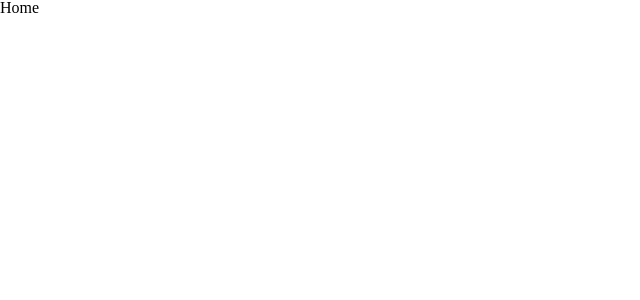
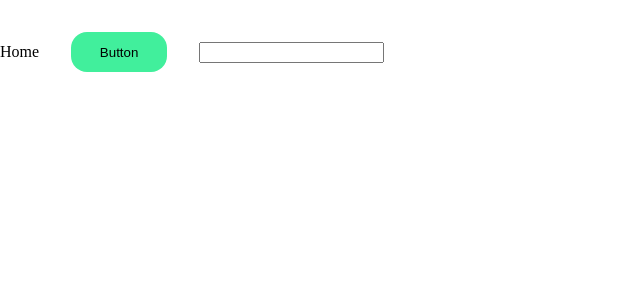
Before and after one commit to eduard10110/freelance-front-project, a React (Create React App) app: page / in a window 1280 px wide. Shown: the top 300 px of the page, without its empty margins (0-640 px from the left). Built offline with nearby package versions, Linux system fonts and the light colour scheme.

Commit message:
change variables and add new buttons

```diff
--- a/package.json
+++ b/package.json
@@ -12,6 +12,7 @@
     "react-redux": "^8.0.2",
     "react-router-dom": "^6.3.0",
     "react-scripts": "5.0.1",
+    "reactstrap": "^9.0.3",
     "redux": "^4.2.0",
     "redux-devtools-extension": "^2.13.9",
     "web-vitals": "^2.1.4"
--- a/src/assets/scss/buttons.scss
+++ b/src/assets/scss/buttons.scss
@@ -1,52 +1,22 @@
 .btn {
-  min-width: 4rem;
-  min-height: 2rem;
-  border: 1px solid $black;
+  min-width: 6rem;
+  min-height: 2.5rem;
+  border: 0px;
+  border-radius: 16px;
   color: $black;
   cursor: pointer;
+
+  margin: 2rem;
 }
 
-.btn-blue-default {
-  background-color: $light-blue;
+.btn-green {
+  background-color: $green;
+  font-weight: 100;
 }
 
-.btn-blue-pressed:focus {
-  background-color: $dark-blue;
+.btn-green:hover {
+  background-color: $dark-green;
 }
-
-.btn-blue-hover:hover {
-  background-color: $blue;
+.btn-green:focus {
+  background-color: $gray-green;
 }
-
-.btn-disabled {
-  background-color: #cfcfcf;
-}
-
-.btn-orange-default {
-  background-color: $light-orange;
-}
-
-.btn-orange-hover:hover {
-  background-color: $dark-orange;
-}
-
-.btn-orange-pressed:focus {
-  background-color: $dark-brown;
-}
-
-.btn-default {
-  background-color: $wheat;
-}
-
-.btn-hover:hover {
-  background-color: #cfcfcf;
-}
-
-.btn-pressed:focus {
-  background-color: #979797;
-}
-
-.btn-active {
-  background-color: $black;
-  color: $white;
-}
--- a/src/assets/scss/variables.scss
+++ b/src/assets/scss/variables.scss
@@ -1,17 +1,10 @@
-$blue: #0fe0e0;
-$light-blue: #59ffff;
-$dark-blue: #00b3b3;
+$green: #41ef9c;
+$light-green: #d7fdeb;
+$dark-green: #34bf7d;
+$gray-green: #288f5e;
 $black: #000000;
-$orange: #ff6b00;
-$light-orange: #ffa902;
-$dark-orange: #dd7700;
-$brown: #d74d00;
-$dark-brown: #ac4c07;
+$gray: #6d6d6d;
 $white: #ffffff;
-$wheat: #eeeeee;
-$yellow: #ffe664;
-$dark-gray: #6d6d6d;
-$light-gray: #dddddd;
-$weak-light-gray: #e3e3e3;
-$gray: #00000042;
-$pink: #ff7272;
+$wheat: #eceeee;
+$light-gray: #00000042;
+$coral: #ff7f7f;
--- a/src/pages/home/index.js
+++ b/src/pages/home/index.js
@@ -1,5 +1,11 @@
 import React from "react";
 
 export default function Home() {
-  return <div>Home</div>;
+  return (
+    <div>
+      Home
+      <button className="btn btn-green">Button</button>
+      <input />
+    </div>
+  );
 }
```
Also changed, not shown: 1 other file (tests, documents, lock files or other folders).
